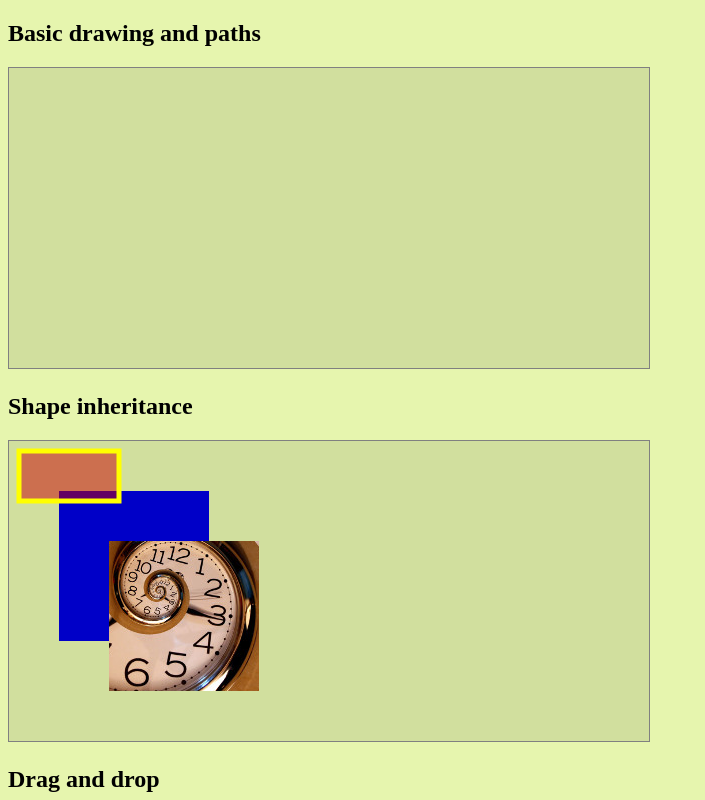
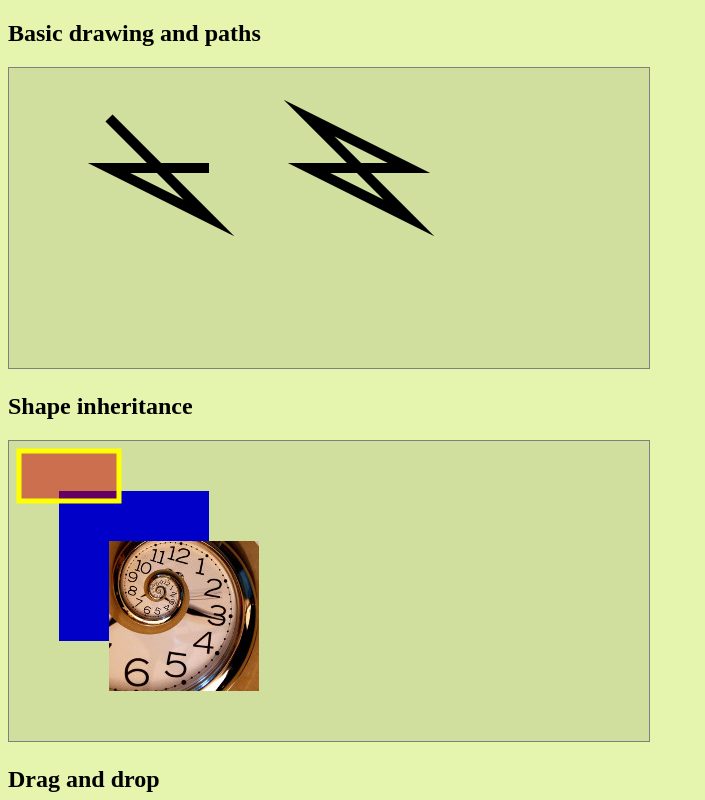
Before and after one commit to plumpNation/canvas-experiment, a website: page index.html in a window 1280 px wide. Shown: the top 800 px of the page, without its empty margins (0-705 px from the left). Drawn offline with Linux system fonts and the light colour scheme.

Commit message:
Line tutorial added

```diff
--- a/lib/Circle.js
+++ b/lib/Circle.js
@@ -15,7 +15,8 @@ var Circle = Shape.extend({
         // I had a bug that meant the circle kept drawing the previous circle
         // and the next one on every render tick, probably due to the path not
         // being closed properly. Weirdly, the bug went away when I added
-        // beginPath, I'm only adding closePath to be a good boy.
+        // beginPath. I guess this means that the path was continuing from
+        // the previous one.
         context.beginPath();
         context.arc(
             this.x,
@@ -25,15 +26,20 @@ var Circle = Shape.extend({
             2 * Math.PI,
             false
         );
-        context.closePath();
         context.fill();
     },
 
+    /**
+     * Draws a border around the canvas element.
+     *
+     * @param {object} context The canvas context to use to draw the path.
+     * @param {string} colour The colour the stroke should be.
+     * @param {number} strokeWidth The pixel width the stroke should be.
+     */
     drawBorder: function drawBorder(context, colour, strokeWidth) {
         context.strokeStyle = colour;
         context.lineWidth = strokeWidth;
 
-        // @todo: this is rubbish, will only work for rectangles
         context.beginPath();
         context.arc(
             this.x,
@@ -43,7 +49,6 @@ var Circle = Shape.extend({
             2 * Math.PI,
             false
         );
-        context.closePath();
         context.stroke();
     },
 
--- a/lines.js
+++ b/lines.js
@@ -5,12 +5,12 @@
     var lines = document.getElementById('lines'),
         context = lines.getContext('2d');
 
+    // Set a couple of styles
+    context.lineWidth = 10;
+    context.strokeStyle = 'black';
+
     // Tell the context we are starting a new path.
     context.beginPath();
-
-    // Set a couple of styles
-    ctx.lineWidth = '3';
-    ctx.strokeStyle = 'blue';
 
     // Move our 'drawing point'
     context.moveTo(200, 100);
@@ -19,4 +19,23 @@
     context.lineTo(100, 100);
     context.lineTo(200, 150);
     context.lineTo(100, 50);
+
+    context.stroke();
+
+    // To demonstrate the closePath, I'm adding another path next to it.
+    context.beginPath();
+    // Move our 'drawing point'
+    context.moveTo(400, 100);
+
+    // Draw a few lines
+    context.lineTo(300, 100);
+    context.lineTo(400, 150);
+    context.lineTo(300, 50);
+
+    // Now look what happens when we closePath. It does exactly that,
+    // i.e. it draws a line back to the point we started from.
+    context.closePath();
+
+    context.stroke();
+
 }());
```
Also changed, not shown: index.html (+3 -1 lines).
